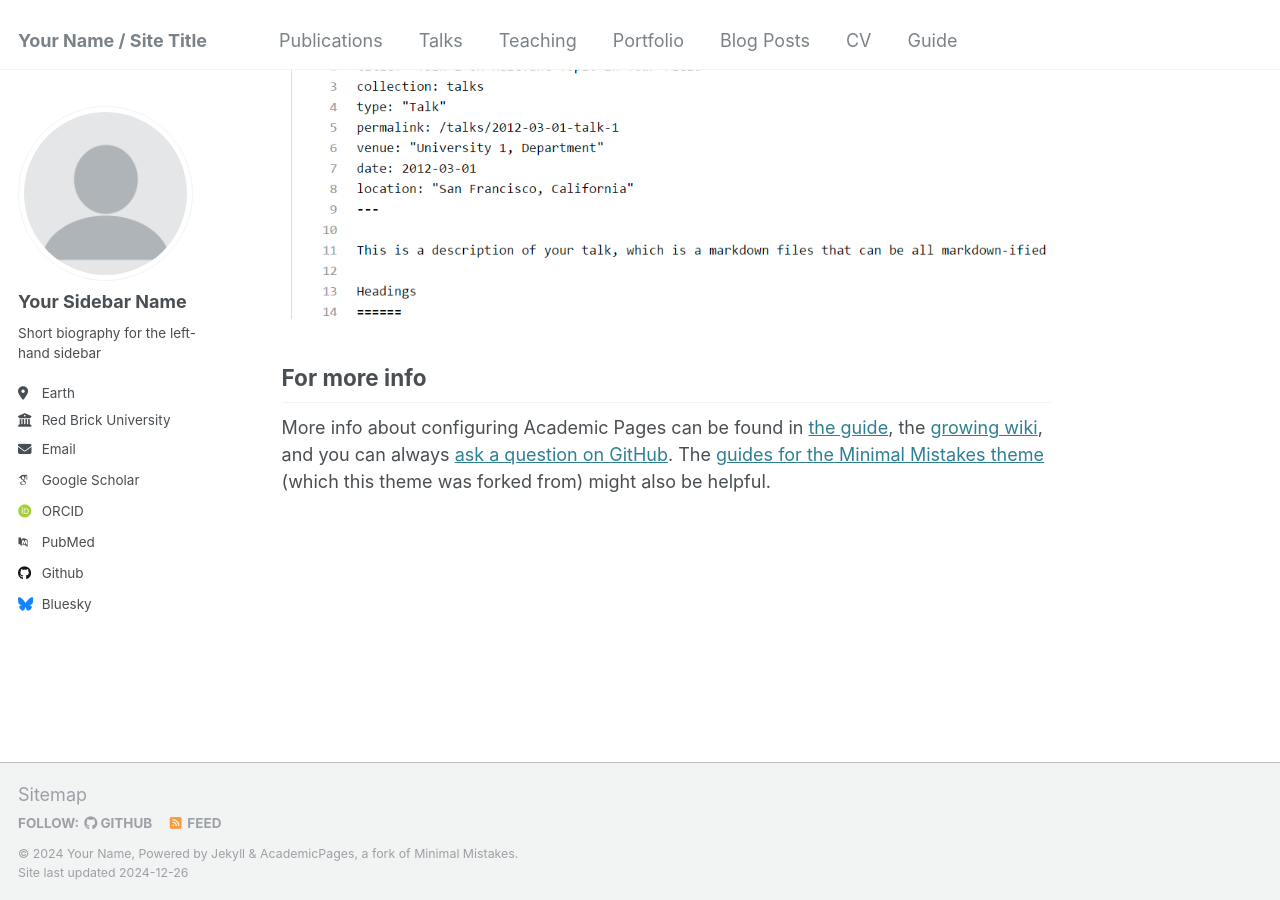
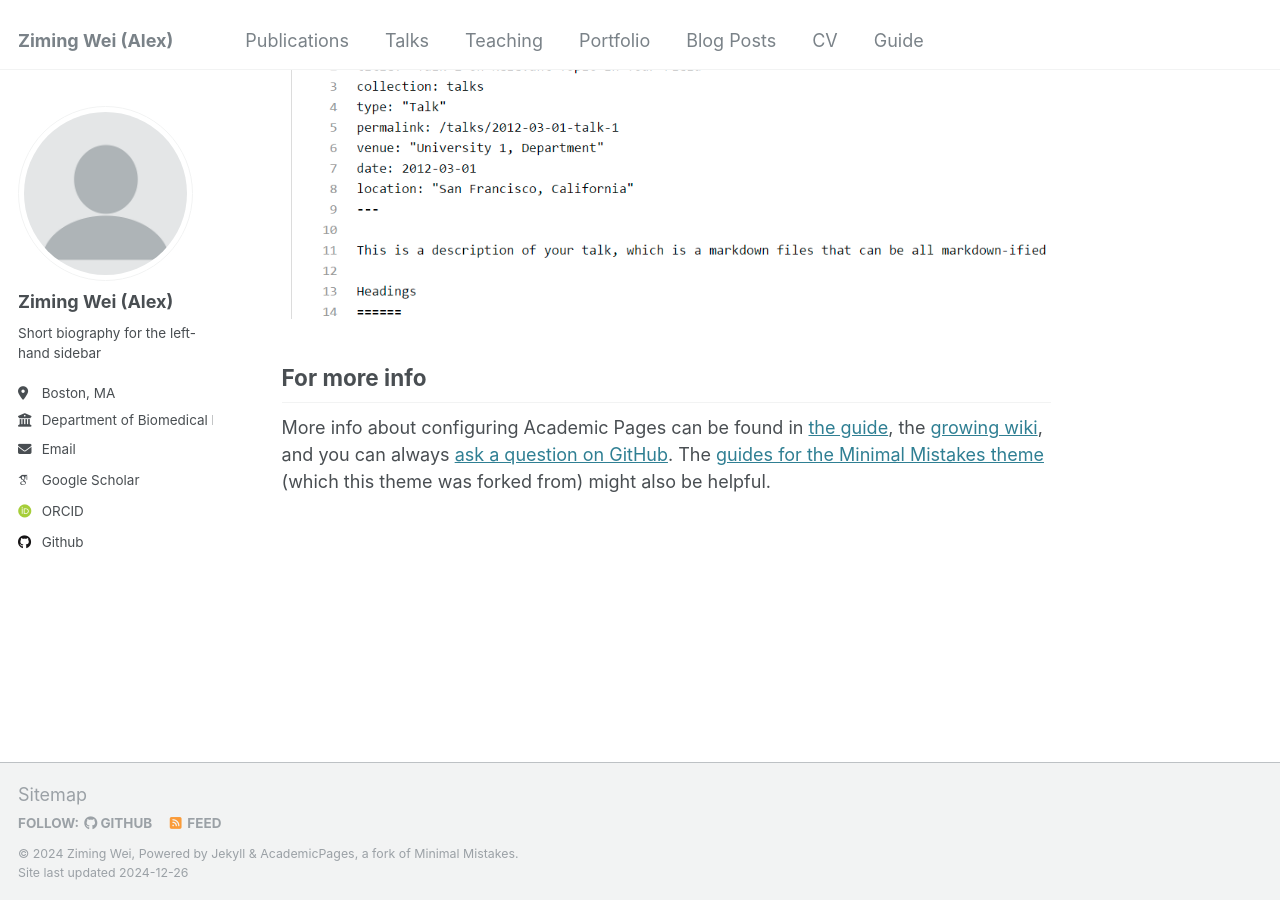
Before and after one commit to AlexWei21/AlexWei21.github.io, a Jekyll site: the page built from _pages/about.md, in a window 1280 px wide and 900 px high, scrolled down 2643 px. Built offline with Jekyll 4.4.1, drawn with Linux system fonts in a browser that asks for light colours; some web fonts are replaced.

Commit message:
Update _config.yml

```diff
--- a/_config.yml
+++ b/_config.yml
@@ -8,11 +8,11 @@
 
 # Basic Site Settings
 locale                   : "en-US"
-title                    : "Your Name / Site Title"
+title                    : "Ziming Wei (Alex)"
 title_separator          : "-"
-name                     : &name "Your Name"
+name                     : &name "Ziming Wei"
 description              : &description "personal description"
-url                      : https://academicpages.github.io # the base hostname & protocol for your site e.g. "https://[your GitHub username].github.io"
+url                      : https://academicpages.github.io # the base hostname & protocol for your site e.g. "https://AlexWei21.github.io"
 baseurl                  : "" # the subpath of your site, e.g. "/blog"
 repository               : "academicpages/academicpages.github.io"
 
@@ -22,21 +22,21 @@
 author:
   # Biographic information
   avatar           : "profile.png"
-  name             : "Your Sidebar Name"
+  name             : "Ziming Wei (Alex)"
   pronouns         : # example: "she/her"
   bio              : "Short biography for the left-hand sidebar"
-  location         : "Earth"
-  employer         : "Red Brick University"
+  location         : "Boston, MA"
+  employer         : "Department of Biomedical Informatics, Harvard Medical School"
   uri              : # URL
-  email            : "none@example.org"
+  email            : "weiziming5115@gmail.com"
 
   # Academic websites
   arxiv            : # URL - Update with the correct link to your profile
-  googlescholar    : "https://scholar.google.com/citations?user=PS_CX0AAAAAJ"
+  googlescholar    : "https://scholar.google.com/citations?user=mlPsLsMAAAAJ&hl=en"
   impactstory      : # URL
-  orcid            : "http://orcid.org/yourorcidurl"
+  orcid            : "https://orcid.org/my-orcid?orcid=0009-0000-0918-4692"
   semantic         : # URL
-  pubmed           : "https://www.ncbi.nlm.nih.gov/pubmed/?term=john+snow"
+  pubmed           : # URL
   researchgate     : # URL
   scopus           : # URL
 
@@ -44,12 +44,12 @@
   bitbucket        : # Username - Update with your username on the site
   codepen          : # Username
   dribbble         : # Username
-  github           : "academicpages"
+  github           : "AlexWei21"
   kaggle           : # Username
   stackoverflow    : # User number or user number and name (i.e., use "1" or "1/jeff-atwood")
 
   # Social media
-  bluesky          : "bsky.app" # Replace this with you Bluesky username
+  bluesky          : # Replace this with you Bluesky username
   facebook         : # Username
   flickr           : # Username
   foursquare       : # Username
```
